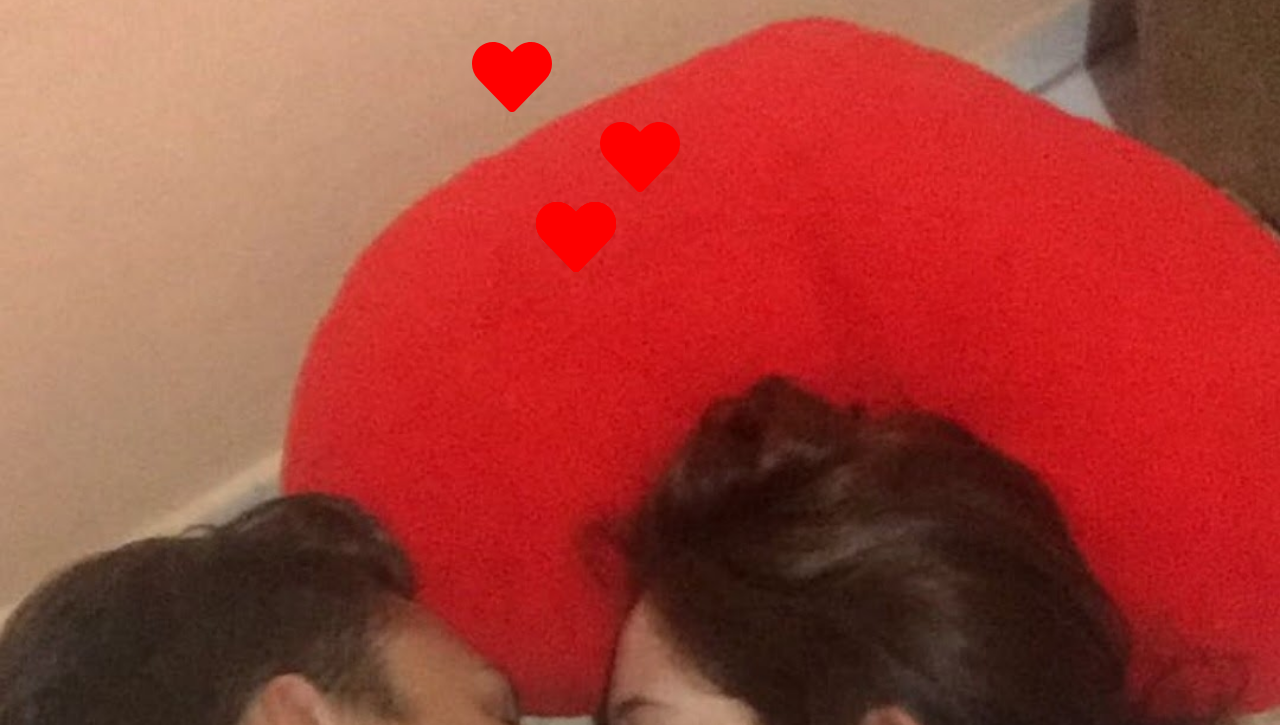
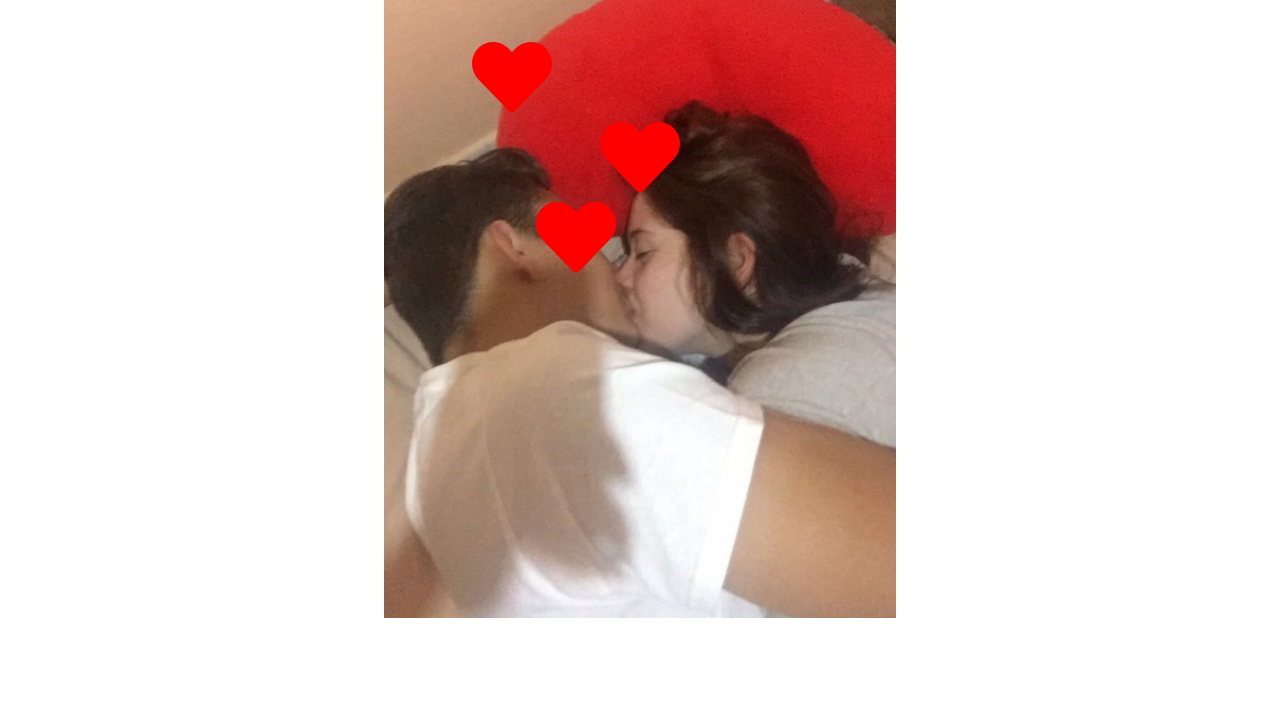
Before and after one commit to lucasflomuller/realparmuller, a plain HTML site: page index.html in a window 1280 px wide. Shown: the part 135-860 px from the top of the page. After the commit the page ends 800 px from the top, so only its background shows below. Drawn offline with nearby package versions, Linux system fonts and the light colour scheme.

Commit message:
feat: Add max width

```diff
--- a/index.html
+++ b/index.html
@@ -135,6 +135,6 @@
 
 </div>
 
-  <img src="./thisispassion.jpeg" class="w-full" />
+  <img src="./thisispassion.jpeg" class="w-full max-w-lg m-auto" />
 </body>
 </html>
```
